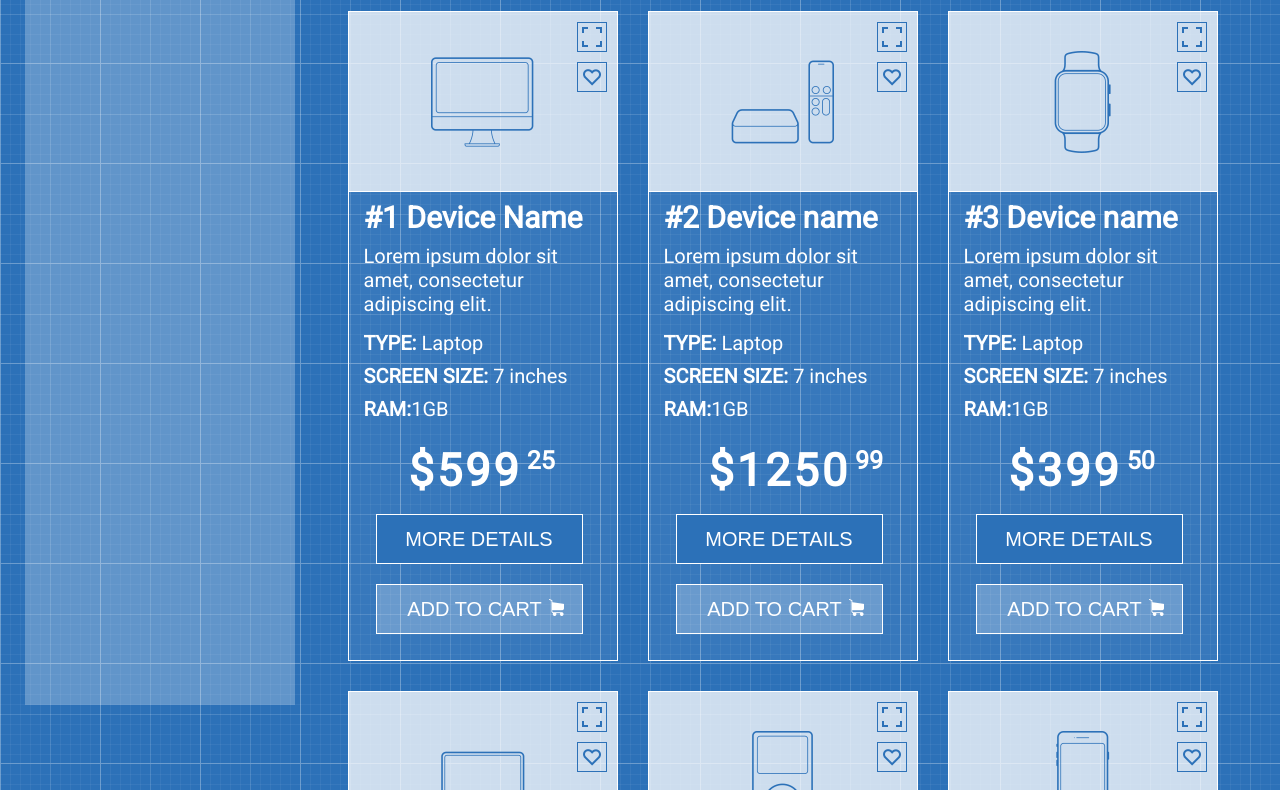
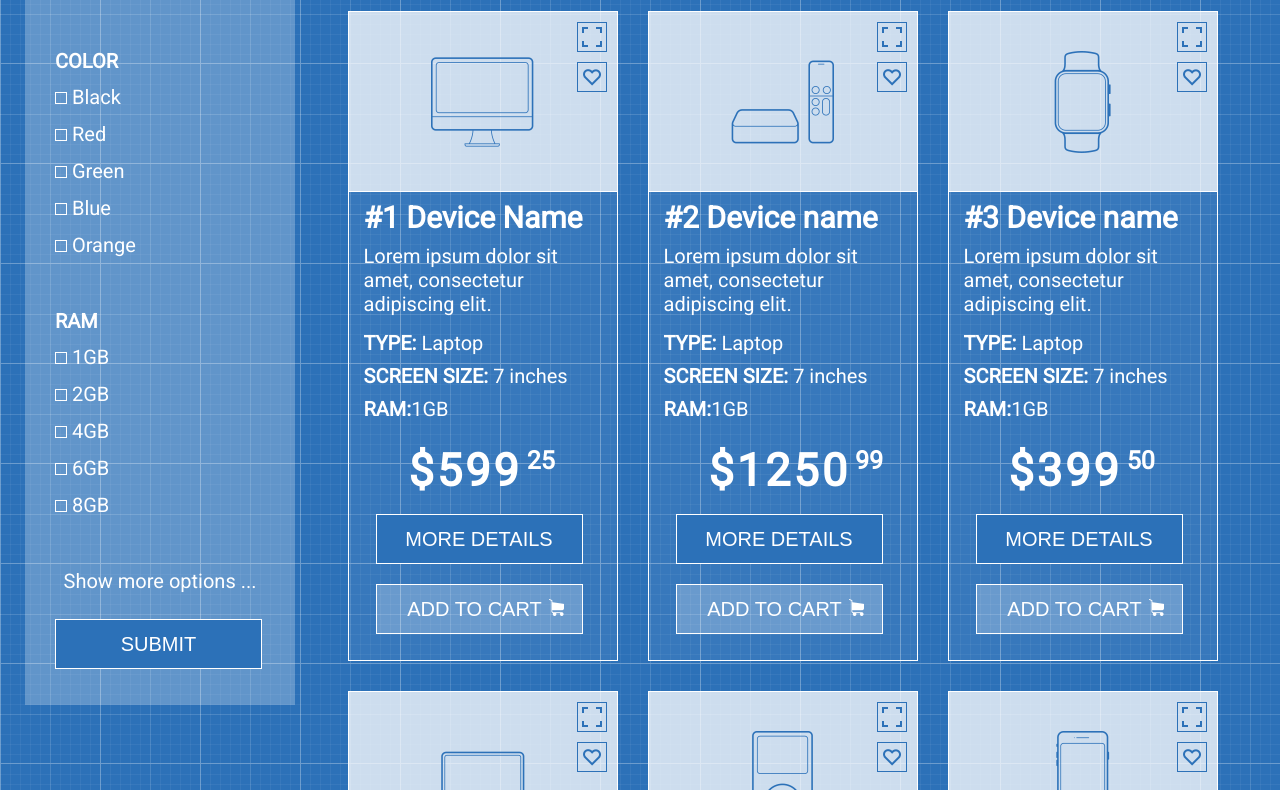
Before and after one commit to yushchak/yushchak.github.io, a plain HTML site: page index.html in a window 1280 px wide. Shown: the part 637-1427 px from the top of the page. Drawn offline with Linux system fonts and the light colour scheme.

Commit message:
sidebar added

```diff
--- a/index.html
+++ b/index.html
@@ -55,7 +55,41 @@
         <div class="slider"></div>
         <div class="col-md-3">
             <div class="sidebar">
-
+                        <p class="sidebar__content_bold"> DEVICE TYPE</p>
+                        <div class="sidebar__content_checkbox">
+                            <input type="checkbox" id="Laptop">
+                            <label for="Laptop"> Laptop </label> <br>
+                            <input type="checkbox" id="Tablet">
+                            <label for="Tablet"> Tablet </label> <br>
+                        </div>
+                        <p class="sidebar__content_bold"> COLOR</p>
+                        <div class="sidebar__content_checkbox">
+                            <input type="checkbox" id="black">
+                            <label for="black"> Black </label> <br>
+                            <input type="checkbox" id="red">
+                            <label for="red"> Red </label> <br>
+                            <input type="checkbox" id="green">
+                            <label for="green"> Green </label> <br>
+                            <input type="checkbox" id="blue">
+                            <label for="blue"> Blue </label> <br>
+                            <input type="checkbox" id="orange">
+                            <label for="orange"> Orange </label> <br>
+                        </div>
+                        <p class="sidebar__content_bold"> RAM </p>
+                        <div class="sidebar__content_checkbox">
+                            <input type="checkbox" id="1">
+                            <label for="1"> 1GB </label> <br>
+                            <input type="checkbox" id="2">
+                            <label for="2"> 2GB</label> <br>
+                            <input type="checkbox" id="4">
+                            <label for="4"> 4GB </label> <br>
+                            <input type="checkbox" id="6">
+                            <label for="6"> 6GB </label> <br>
+                            <input type="checkbox" id="8">
+                            <label for="8"> 8GB </label> <br>
+                        </div>
+                    <div class="sidebar__content_center-align"> Show more options ...</div>
+                    <button class="sidebar__submit-button">SUBMIT </button>
             </div>
         </div>
         <div class="col-md-9 row">
--- a/style.css
+++ b/style.css
@@ -199,14 +199,79 @@ input::-webkit-input-placeholder { color: #2c71b8; padding-left: 15px; font-size
 .sidebar {
 	background-color: rgba(255,255,255,0.25);
 	color:white;
-	font-size: 15px;
 	padding:30px;
 	margin-right: 30px;
 	margin-left: -30px;
 	width:270px;
 	height: 840px;
+	font-size: 20px;
+	line-height: 35px;
 }
 
+.sidebar__content_bold {
+	font-weight: bold;
+}
+
+.sidebar__content_center-align {
+	text-align: center;
+}
+
+.sidebar__content_checkbox {
+	padding-bottom: 40px;
+	line-height: 37px;
+}
+
+.sidebar__content_checkbox input {
+	display: none;
+}
+
+.sidebar__content_checkbox label {
+	position: relative;
+	cursor: pointer;
+}
+
+ label:before {
+ 	content: "";
+ 	display: inline-block;
+	width: 10px;
+	height: 10px;
+	border: 1px solid white;
+	top: 20px;
+}
+
+ label:after {
+ 	content: "";
+ 	display: inline-block;
+	width: 10px;
+	height: 10px;
+	border: 1px solid white;
+	background-color: white;
+	position: absolute;
+	left:0px;
+	top:7px;
+}
+
+.sidebar__content_checkbox input[type="checkbox"] + label::after {
+    content: none;
+}
+
+.sidebar__content_checkbox input[type="checkbox"]:checked + label::after {
+    content: "";
+}
+
+.sidebar__submit-button {
+	width: 207px;
+	height: 50px;
+	background-color:  #2c71b8;
+	border: 1px solid white;
+	margin-top: 20px;
+	color:white;
+	font-size: 20px;
+}
+
+.sidebar__submit-button:hover {
+	background-color: rgba(255,255,255,0.05);
+}
 
 .navigator {
 	width: 600px;
@@ -408,6 +473,9 @@ input::-webkit-input-placeholder { color: #2c71b8; padding-left: 15px; font-size
 }
 
 .load-more {
-	height: 30px;
+	height: 150px;
 	text-align: center;
+	color: white;
+	font-size: 30px;
+	padding: 50px;
 }
```
